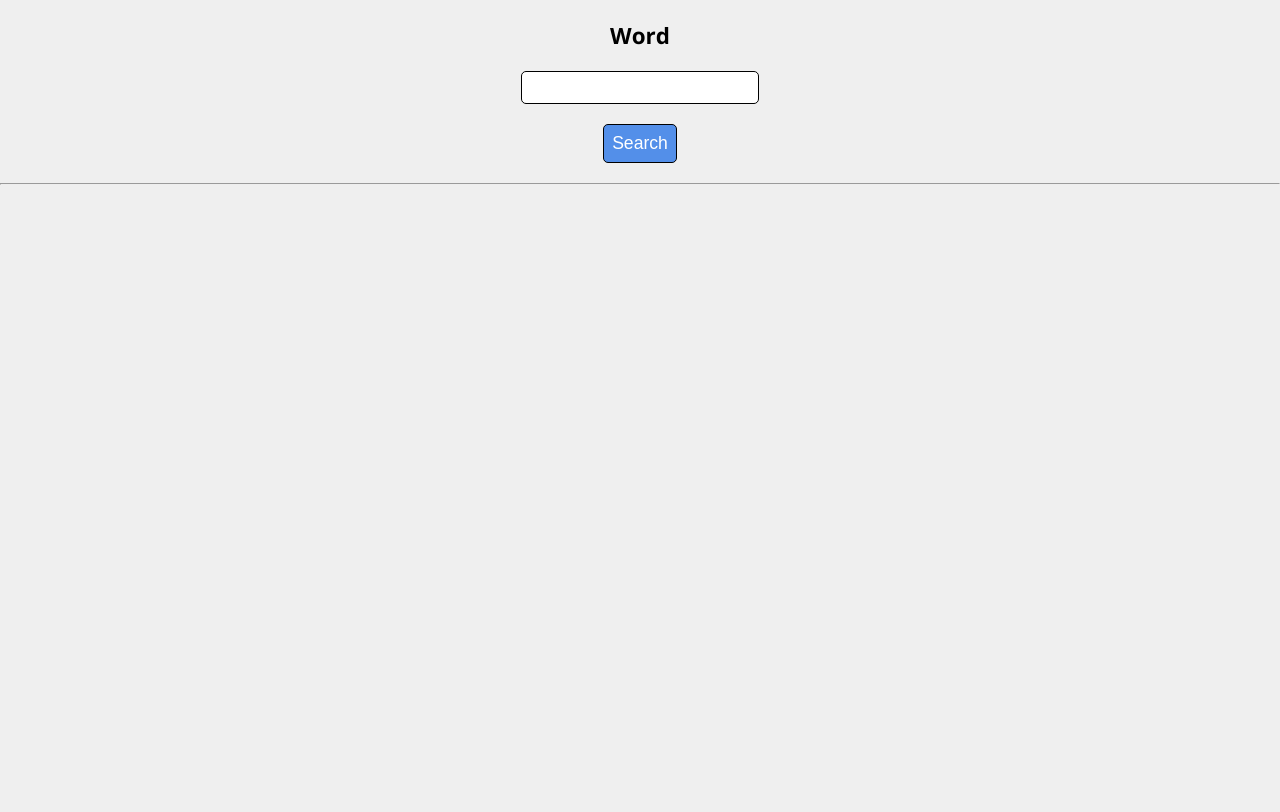
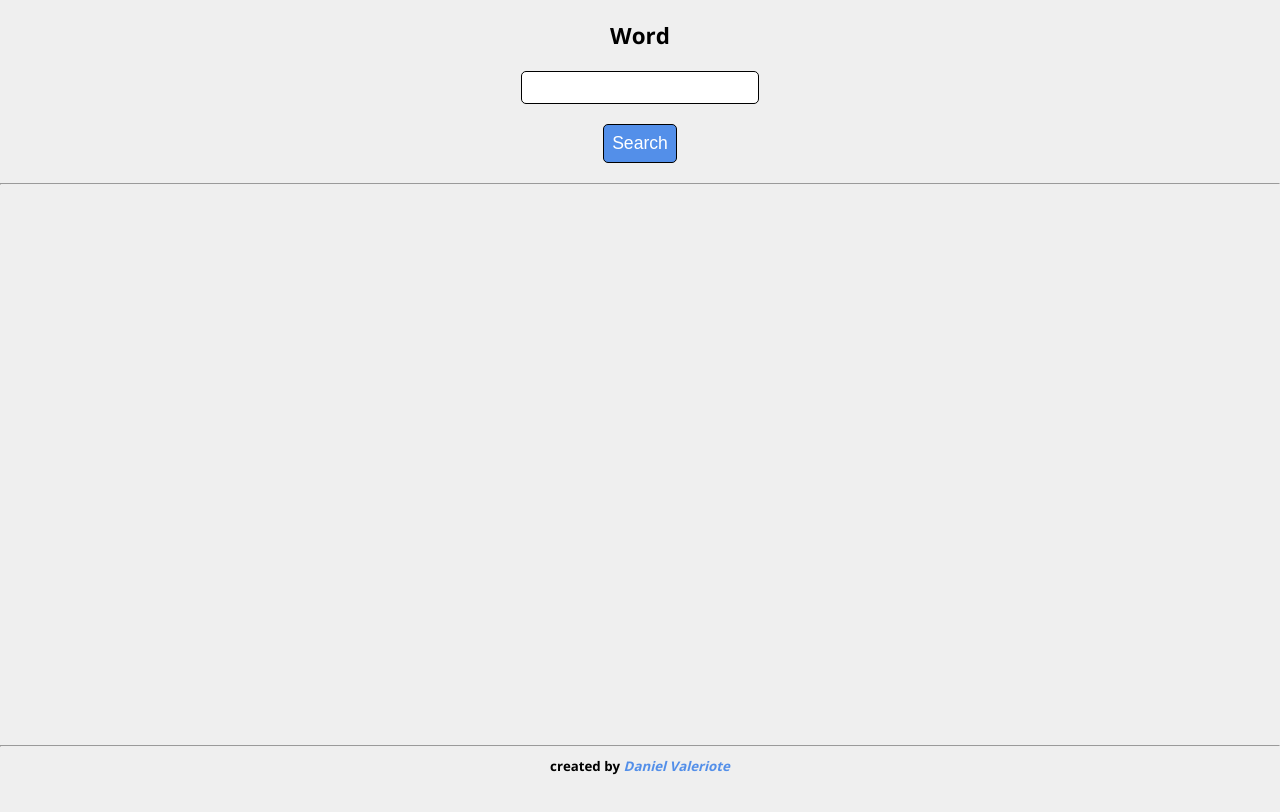
Before and after one commit to DanielValeriote/js-dictionary, a plain HTML site: page index.html in a window 1280 px wide. Drawn offline with nearby package versions, Linux system fonts and the light colour scheme.

Commit message:
create footer with credits

```diff
--- a/index.html
+++ b/index.html
@@ -30,6 +30,10 @@
       </div>
     </section>
   </main>
+  <hr>
+  <footer>
+    <h5 class="credits">created by <a rel="external" target="_blank" href="https://github.com/DanielValeriote">Daniel Valeriote</a></h5>
+  </footer>
 </body>
 <script src="./script/script.js"></script>
 </html>
--- a/styles/style.scss
+++ b/styles/style.scss
@@ -15,8 +15,22 @@ body {
   font-family: 'Open Sans', Arial, Helvetica, sans-serif;
 }
 
+header {
+  min-height: 20vh;
+}
+
+main {
+  min-height: 70vh;
+}
+
+footer {
+  min-height: 5vh;
+  padding: 10px;
+}
+
 .input-container {
-  margin: 20px auto;
+  padding: 20px;
+  margin: 0 auto;
   display: flex;
   flex-direction: column;
   justify-content: center;
@@ -139,3 +153,13 @@ body {
   color: red;
   text-align: center;
 }
+
+.credits {
+  text-align: center;
+
+  & a {
+    color: var(--main-blue);
+    font-style: italic;
+    text-decoration: none;
+  }
+}
```
Also changed, not shown: styles/style.css, 1 other file.
